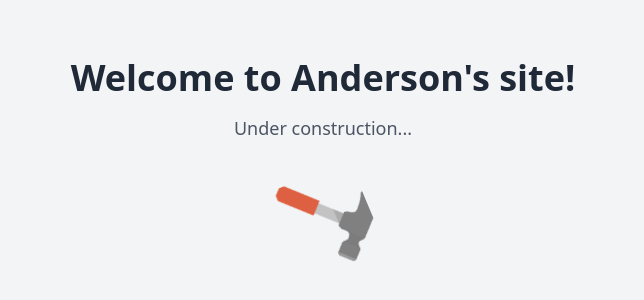
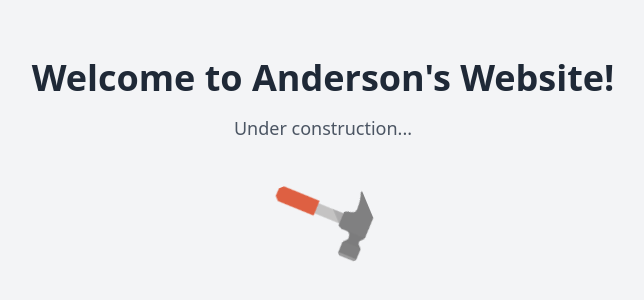
Before and after one commit to awhittle6/awhittle6, a Next.js app: page / in a window 1280 px wide. Shown: the part 236-536 px from the top of the page, without its empty margins (317-961 px from the left). Built offline with nearby package versions, Linux system fonts and the light colour scheme.

Commit message:
Change personal site details

```diff
--- a/src/app/page.tsx
+++ b/src/app/page.tsx
@@ -3,7 +3,7 @@ export default function HomePage() {
   return (
     <div className="flex items-center justify-center min-h-screen bg-gray-100">
       <div className="text-center">
-        <h1 className="text-4xl font-bold text-gray-800">Welcome to Anderson's site!</h1>
+        <h1 className="text-4xl font-bold text-gray-800">Welcome to Anderson's Website!</h1>
         <p className="mt-4 text-lg text-gray-600">Under construction...</p>
         <div className="flex justify-center mt-8">
           <div className="relative w-24 h-24">
```
